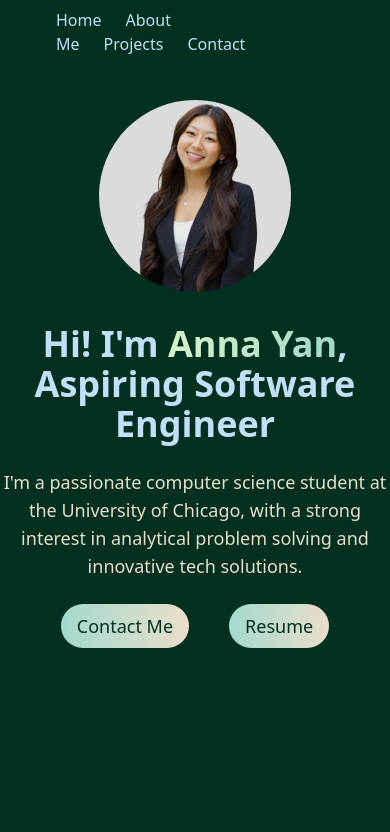
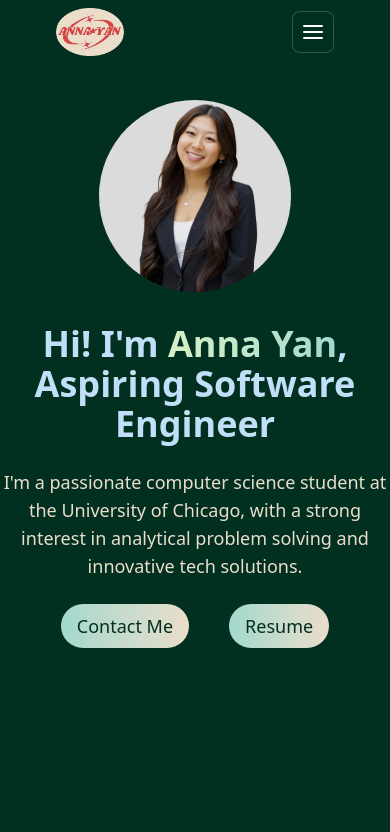
Before and after one commit to anna-y-yan/annas-personal-website, a React (Vite) app: page / in a window 390 px wide. Shown: the top 832 px of the page. Built offline with nearby package versions, Linux system fonts and the light colour scheme; a web font is replaced by a local one.

Commit message:
hamburger menu on mobile, navbar changes between desktop and mobile

```diff
--- a/src/components/Navbar.jsx
+++ b/src/components/Navbar.jsx
@@ -1,10 +1,13 @@
 import React, { useEffect, useState } from 'react'
 import IconImage from '../assets/maroonlogo.png'
 import { FaLinkedin } from 'react-icons/fa'
+import { FiMenu, FiX } from 'react-icons/fi'
+import { SiNewjapanprowrestling } from 'react-icons/si';
 
 
 export default function Navbar() {
     const [scrolled, setScrolled] = useState(false);
+    const [open, setOpen] = useState(false);
 
     useEffect(() => {
         const onScroll = () => setScrolled(window.scrollY > 4);
@@ -19,18 +22,25 @@ export default function Navbar() {
             : 'bg-transparent'
         ].join(' ')}
     >
-            <div className='mx-auto max-w-7xl px-6 h-16 container py-2 flex
+        {/* logo hidden on mobile */}
+        <div className='mx-auto max-w-7xl px-6 h-16 container py-2 flex
             justify-center md:justify-between items-center'>
                 <a href='#hero' className='hover:scale-110 transform transition-transform duration-300'>
-                    <img src={IconImage} alt='logo' className='w-17 h-12 rounded-full object-cover hidden md:inline'/>
+                    <img
+                        src={IconImage}
+                        alt='logo'
+                        className='w-17 h-12 rounded-full object-cover md:inline'
+                    />
                 </a>
-                <div className='space-x-6'>
+                {/* center links on desktop only */}
+                <div className='hidden md:flex space-x-6'>
                     <a href="#hero" className='text-lightblue hover:text-maroon'>Home</a>
                     <a href="#about" className='text-lightblue hover:text-maroon'>About Me</a>
                     {/* <a href="#services" className='text-lightblue hover:text-maroon'>Services</a> */}
                     <a href="#projects" className='text-lightblue hover:text-maroon'>Projects</a>
                     <a href="#contact" className='text-lightblue hover:text-maroon'>Contact</a>
                 </div>
+                {/* linkedin button on desktop only */}
                 <a
                     target="_blank"
                     rel="noopener noreferrer"
@@ -47,7 +57,75 @@ export default function Navbar() {
                         </span>
                     </button>
                 </a>
+                {/* hamburger menu mobile only */}
+                <button
+                    className='md:hidden ml-auto p-2 rounded-lg border border-white/20'
+                    aria-label='Open menu'
+                    aria-expanded={open}
+                    aria-controls='mobile-menu'
+                    onClick={() => setOpen(!open)}
+                >
+                    <FiMenu className='text-2xl'/>
+                </button>
             </div>
+            {/* mobile overlay and right slideout menu */}
+            {/* overlay */}
+            <div
+                className={`md:hidden fixed inset-0 bg-black/40 transition-opacity ${
+                    open ? 'opacity-100 pointer-events-auto' : 'opacity-0 pointer-events-none'
+                }`}
+                onClick={() => setOpen(false)}
+            />
+            {/* slide-out panel */}
+            <aside
+                id='mobile-menu'
+                className={`md:hidden fixed top-0 right-0 h-full w-72 bg-forestgreen/50 backdrop-blur-sm
+                    border-l border-white/10 transform transition-transform duration-300
+                    ${open ? 'translate-x-0' : 'translate-x-full'}`}
+            role='dialog'
+            aria-modal='true'
+            >
+                <div className='flex items-center justify-between h-16 px-5'>
+                    <span className='text-lg font-semibold'>Menu</span>
+                    <button
+                        className='p-2 rounded-lg border border-white/20'
+                        aria-label='Close menu'
+                        onClick={() => setOpen(false)}
+                    >
+                        <FiX className='text-2xl' />
+                    </button>
+                </div>
+                <nav className="px-5 py-4 space-y-4">
+                    <a href="#hero" onClick={() => setOpen(false)} className="block text-lightblue hover:text-maroon">
+                        Home
+                    </a>
+                    <a href="#about" onClick={() => setOpen(false)} className="block text-lightblue hover:text-maroon">
+                        About Me
+                    </a>
+                    <a href="#projects" onClick={() => setOpen(false)} className="block text-lightblue hover:text-maroon">
+                        Projects
+                    </a>
+                    <a href="#contact" onClick={() => setOpen(false)} className="block text-lightblue hover:text-maroon">
+                        Contact
+                    </a>
+
+                    <a
+                        target="_blank"
+                        rel="noopener noreferrer"
+                        href="https://www.linkedin.com/in/example/"
+                        className="block pt-2"
+                        onClick={() => setOpen(false)}
+                    >
+                        <span
+                        className="inline-flex items-center gap-2 bg-gradient-to-r from-seaglass to-almond
+                                    text-forestgreen hover:text-maroon px-4 py-2 rounded-full"
+                        >
+                        <FaLinkedin className="text-xl" />
+                        Connect with Me
+                        </span>
+                    </a>
+                </nav>
+            </aside>
         </nav>
   );
 }
```
